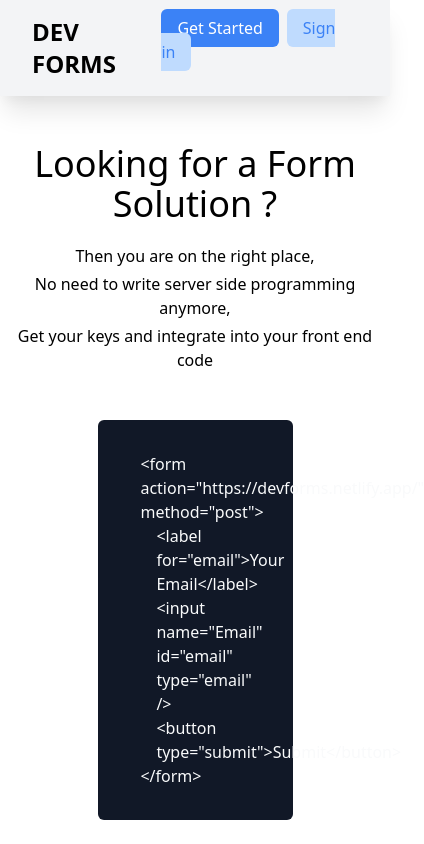
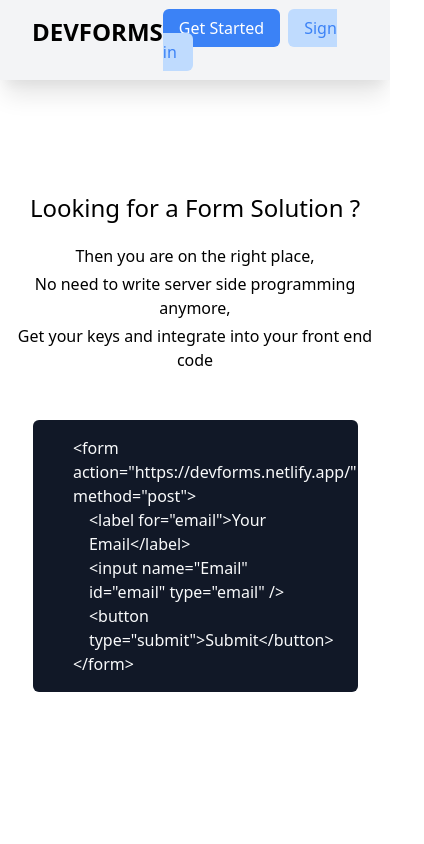
Before and after one commit to Gulshanaggarwal/DevForms, a React (Create React App) app in the folder Client/: page / in a window 390 px wide. Shown: the whole page, 424 px wide, since content can reach past the window. Built offline with nearby package versions, Linux system fonts and the light colour scheme; a web font is replaced by a local one.

Commit message:
worked on Home, login, register page design responsiveness

```diff
--- a/Client/src/Components/AppLogo/appLogo.js
+++ b/Client/src/Components/AppLogo/appLogo.js
@@ -6,7 +6,7 @@ import React from "react";
 export default function AppLogo(){
     return(
         <div>
-            <h1 className="font-extrabold text-2xl">DEV FORMS</h1>
+            <h1 className="font-extrabold text-2xl">DEVFORMS</h1>
         </div>
     )
 }
--- a/Client/src/Components/HomePage/index.js
+++ b/Client/src/Components/HomePage/index.js
@@ -8,15 +8,15 @@ function Homepage() {
   return (
     <div>
       <Header />
-      <main>
+      <main className="py-16">
         <div className="text-center py-12 space-y-1">
-          <h2 className="text-4xl font-medium">Looking for a Form Solution ? </h2>
+          <h2 className="text-2xl font-medium sm:text-4xl">Looking for a Form Solution ? </h2>
           <p className="pt-4">Then you are on the right place,</p>
           <p>No need to write server side programming anymore,</p>
           <p>Get your keys and integrate into your front end code</p>
         </div>
 
-        <div className="bg-gray-900 text-gray-50 w-1/2 mx-auto py-8 px-8 rounded-md">
+        <div className="bg-gray-900 text-gray-50 w-5/6 py-4 px-4 mx-auto sm:py-8 sm:px-8 rounded-md sm:w-1/2">
           <div className="w-5/6 mx-auto flex flex-col">
             <span>&lt;form action="https://devforms.netlify.app/" method="post"&gt;</span>
             <span className="px-4">&lt;label for="email"&gt;Your Email&lt;/label&gt;</span>
--- a/Client/src/Components/LoginRegister/login.js
+++ b/Client/src/Components/LoginRegister/login.js
@@ -1,11 +1,12 @@
 import React, { useState } from "react";
-import { useHistory,Link } from "react-router-dom";
+import { useHistory, Link } from "react-router-dom";
+import AppLogo from "../AppLogo/appLogo";
 
 function Login() {
   const [email, setEmail] = useState(""); //  user email
   const [password, setPassword] = useState(""); // user password
 
-  const history=useHistory();
+  const history = useHistory();
 
 
 
@@ -25,13 +26,13 @@ function Login() {
       }),
     })
       .then((res) => res.json())
-      .then((data) =>{
-        if(data.token){
-          window.localStorage.setItem('__auth__token',data.token);
+      .then((data) => {
+        if (data.token) {
+          window.localStorage.setItem('__auth__token', data.token);
           history.push('/forms')
 
         }
-        else{
+        else {
           alert("Wrong credentials");
         }
       })
@@ -39,8 +40,12 @@ function Login() {
   };
 
   return (
-    <section className="bg-gray-100 h-screen flex justify-center items-center">
-      <div className="w-1/3">
+    <div>
+      <header className="px-8 py-4 bg-gray-100 shadow-xl">
+        <AppLogo />
+      </header>
+      <section className="h-screen flex justify-center items-center">
+        <div className="w-3/4 sm:w-1/3">
           <h1 className="text-xl my-2">Welcome to Login Page</h1>
           <p className="pb-8"><span className="text-gray-600">Or</span> <Link to="/register" className="text-blue-600 underline">Register quickly</Link></p>
           <form className="flex flex-col">
@@ -72,6 +77,7 @@ function Login() {
           <Link to="/forget-password" className="py-4 text-blue-600 underline">Forget password?</Link>
         </div>
       </section>
+    </div>
   );
 }
 
--- a/Client/src/Components/LoginRegister/register.js
+++ b/Client/src/Components/LoginRegister/register.js
@@ -1,10 +1,11 @@
 import React, { useState } from "react";
 import { useSelector, useDispatch } from "react-redux";
-import { Appear} from "../../features/OTPWindowSlice";
+import { Appear } from "../../features/OTPWindowSlice";
 import { Active, Disable } from "../../features/LoaderSlice";
 import OTPWindow from "./otpwindow";
 import Loader from "../Loader/loading";
 import { Link } from "react-router-dom";
+import AppLogo from "../AppLogo/appLogo";
 
 function Register() {
   const [name, setName] = useState(""); // setName
@@ -57,8 +58,11 @@ function Register() {
 
   return (
     <React.Fragment>
-      <div className="bg-gray-100 h-screen flex justify-center items-center">
-        <div className="w-1/3">
+      <header className="px-8 py-4 bg-gray-100 shadow-xl">
+        <AppLogo/>
+      </header>
+      <div className="h-screen flex justify-center items-center">
+        <div className="w-3/4 sm:w-1/3">
           <h1 className="text-xl py-4 font-bold">Welcome to Sign up Page</h1>
           <form className="flex flex-col">
             <input
@@ -97,8 +101,8 @@ function Register() {
           <p className="py-4"><span className="text-gray-600">Already have an account?</span><Link to="/login" className="px-2 text-blue-600">Sign in!</Link></p>
         </div>
       </div>
-      {isOTPWindow && <OTPWindow name={name} email={email} password={password}  />}
-      {IsLoader && (<Loader/>)}
+      {isOTPWindow && <OTPWindow name={name} email={email} password={password} />}
+      {IsLoader && (<Loader />)}
     </React.Fragment>
   );
 }
```
Lines whose indentation alone changed are shown as unchanged.
